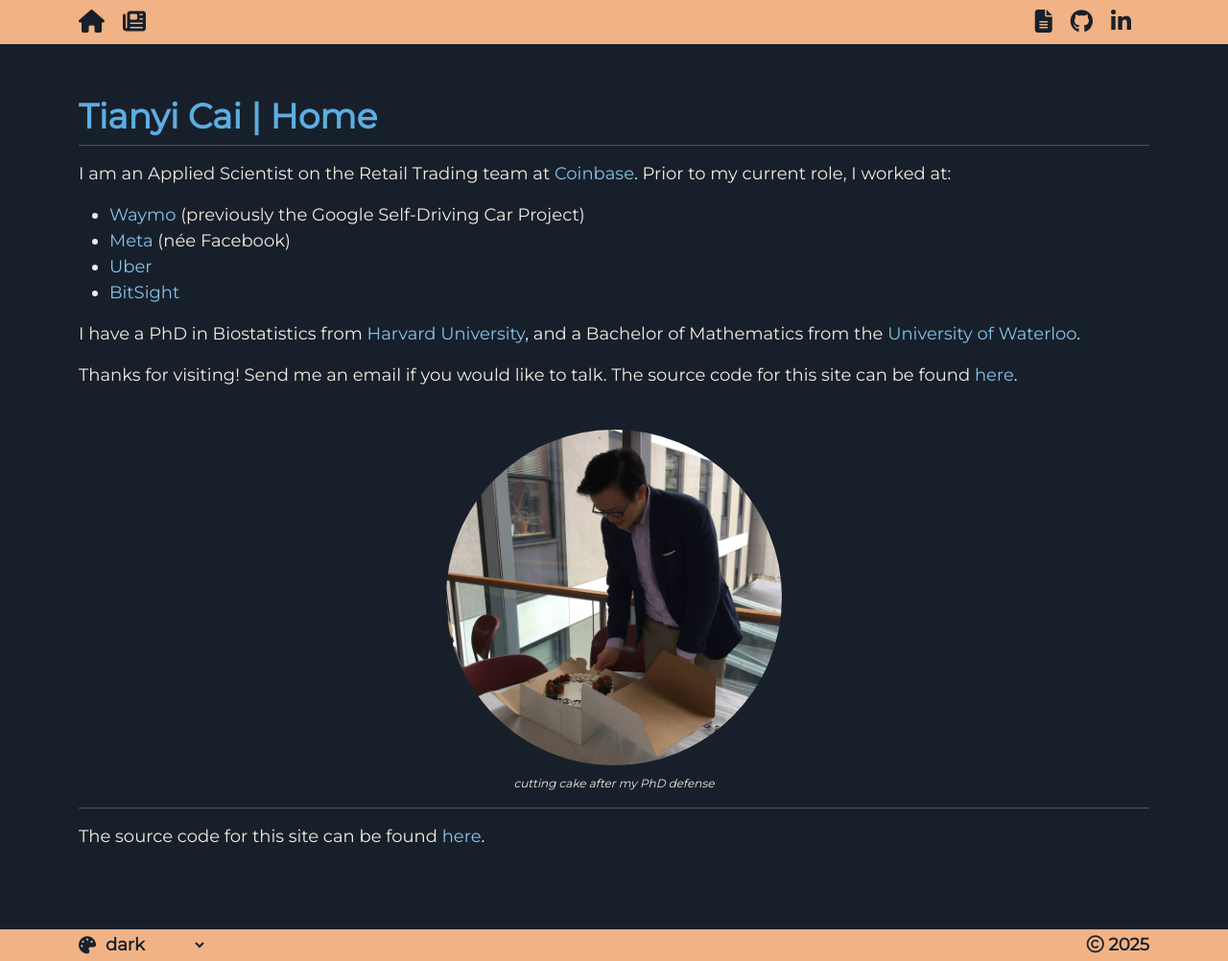
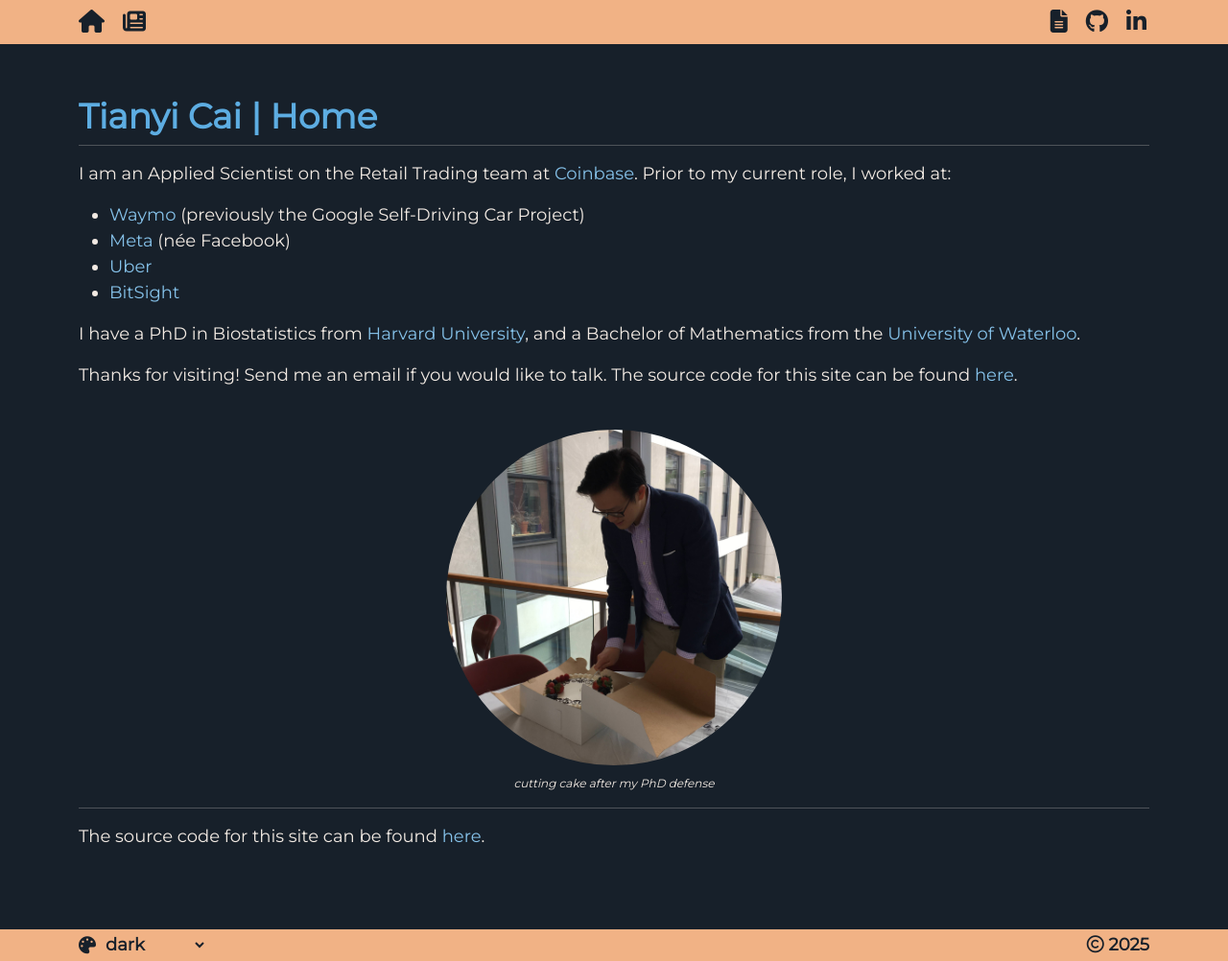
Before and after one commit to caikitlearn/caikitlearn.github.io, a Jekyll site: the page built from index.html, in a window 1280 px wide and 1002 px high. Shown: the whole window at 96% size. Built offline with Jekyll 4.4.1, drawn with Linux system fonts in a browser that asks for light colours.

Commit message:
navbar spacing

```diff
--- a/_includes/footer.html
+++ b/_includes/footer.html
@@ -17,7 +17,7 @@
       </span>
     </div>
     <!-- right icons -->
-    <div class='d-flex'>
+    <div class='d-flex align-items-center'>
       <span class='copyright-info'>
         <i class='far fa-copyright'></i>
         <script>
--- a/_includes/navigation.html
+++ b/_includes/navigation.html
@@ -1,7 +1,7 @@
-<nav class='navbar navbar-expand-lg fixed-top navbar-default'>
+<nav class='navbar fixed-top'>
   <div class='container d-flex justify-content-between align-items-center'>
     <!-- left icons -->
-    <div class='d-flex'>
+    <div class='d-flex align-items-center'>
       <a class='navbar-brand' href="{{ '/' | relative_url }}">
         <i class='fas fa-house'></i>
       </a>
@@ -10,16 +10,10 @@
       </a>
     </div>
     <!-- right icons -->
-    <div class='d-flex'>
-      <a class='navbar-brand' href="{{ '/' | relative_url }}">
-        <i class='fas fa-file-lines'></i>
-      </a>
-      <a class='navbar-brand' href='https://github.com/caikitlearn' target='_blank'>
-        <i class='fab fa-github'></i>
-      </a>
-      <a class='navbar-brand' href='https://www.linkedin.com/in/caikitlearn/' target='_blank'>
-        <i class="fab fa-linkedin-in"></i>
-      </a>
+    <div class='d-flex align-items-center'>
+      <a class='navbar-brand' href="{{ '/' | relative_url }}"><i class='fas fa-file-lines'></i></a>
+      <a class='navbar-brand' href='https://github.com/caikitlearn' target='_blank'><i class='fab fa-github'></i></a>
+      <a class='navbar-brand' href='https://www.linkedin.com/in/caikitlearn/' target='_blank'><i class="fab fa-linkedin-in"></i></a>
     </div>
   </div>
 </nav>
--- a/assets/css/base.css
+++ b/assets/css/base.css
@@ -211,8 +211,14 @@ a:focus {
 
 .navbar-brand {
   padding-left: 0;
+  padding-right: 0;
   font-size: var(--h2_text_size);
   font-weight: 700;
+}
+
+/* make the last icon on the right flush with the container */
+.navbar .container > div:last-child .navbar-brand:last-child {
+  margin-right: 0;
 }
 
 
```
